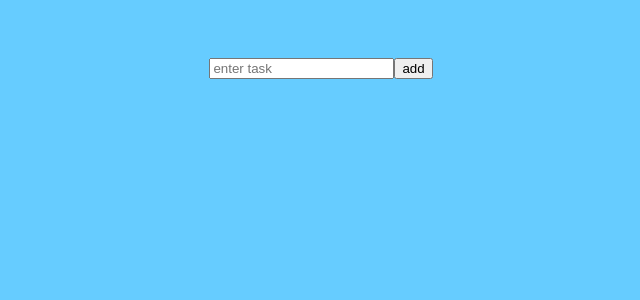
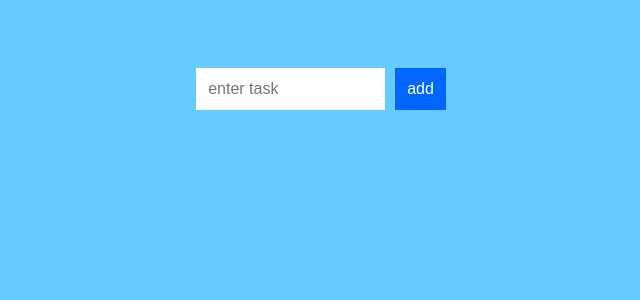
Before and after one commit to amandena/todo-ornot, a React (Create React App) app: page / in a window 1280 px wide. Shown: the top 300 px of the page, without its empty margins (319-959 px from the left). Built offline with nearby package versions, Linux system fonts and the light colour scheme.

Commit message:
added more styling

```diff
--- a/src/App.css
+++ b/src/App.css
@@ -7,7 +7,50 @@
   background-color: #66CCFF;
   font-family: sans-serif;
 }
+
 #container {
   display: flex;
   justify-content: center;
 }
+
+.todoListMain .header input {
+  padding: 10px;
+  font-size: 16px;
+  border: 2px solid #FFF;
+  width: 165px;
+}
+
+.todoListMain .header button {
+  padding: 10px;
+  font-size: 16px;
+  margin: 10px;
+  margin-right: 0px;
+  background-color: #0066FF;
+  color: #FFF;
+  border: 2px solid #0066FF;
+}
+
+.todoListMain .header button:hover {
+  background-color: #003399;
+  border: 2px solid #003399;
+  cursor: pointer;
+}
+
+.todoListMain .theList {
+  list-style: none;
+  padding-left: 0;
+  width: 250px;
+}
+
+.todoListMain .theList li {
+  color: #333;
+  background-color: rgba(255,255,255,.5);
+  padding: 15px;
+  margin-bottom: 15px;
+  border-radius: 5px;
+  list-style: none;
+}
+
+ul.theList {
+  padding: 0;
+}
```
